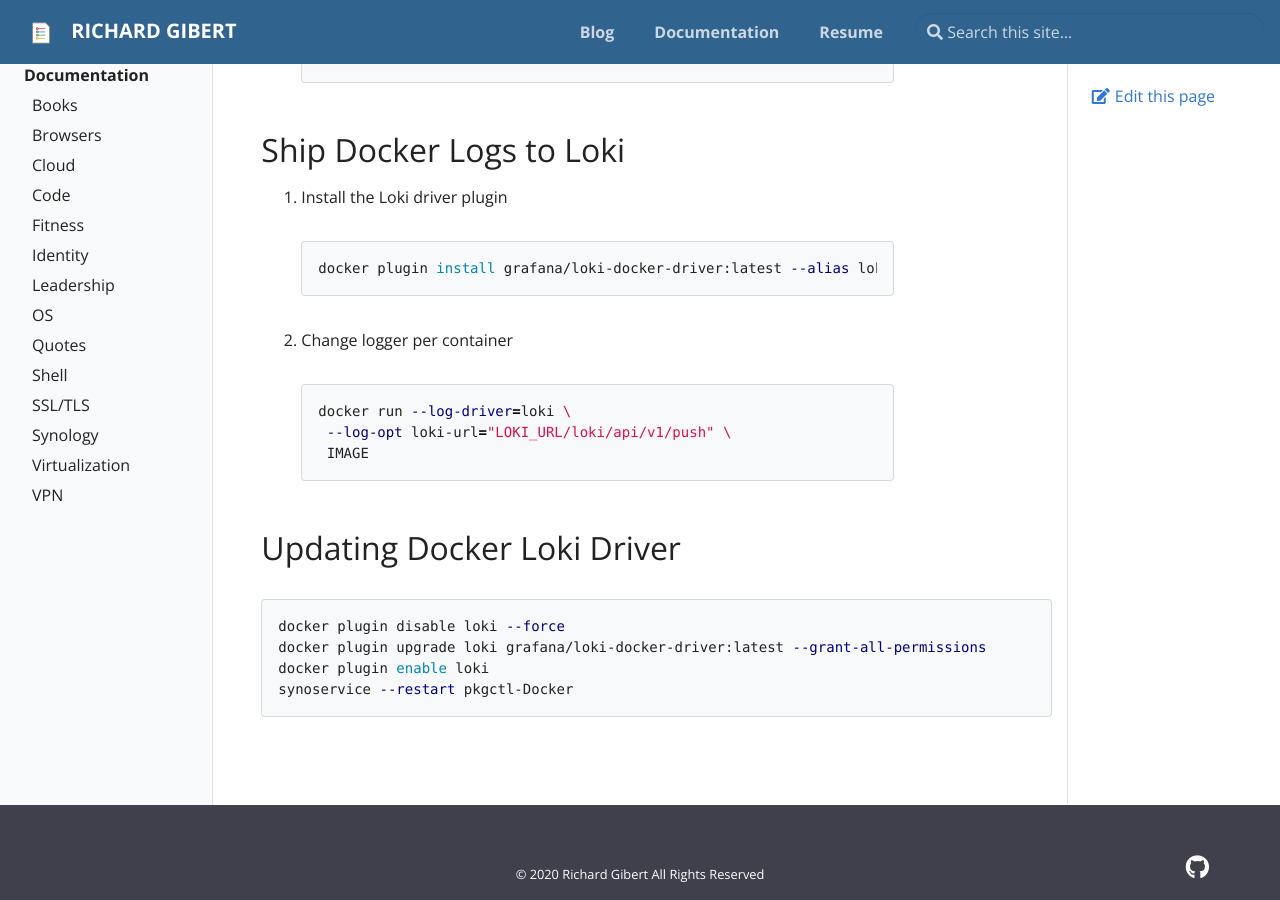
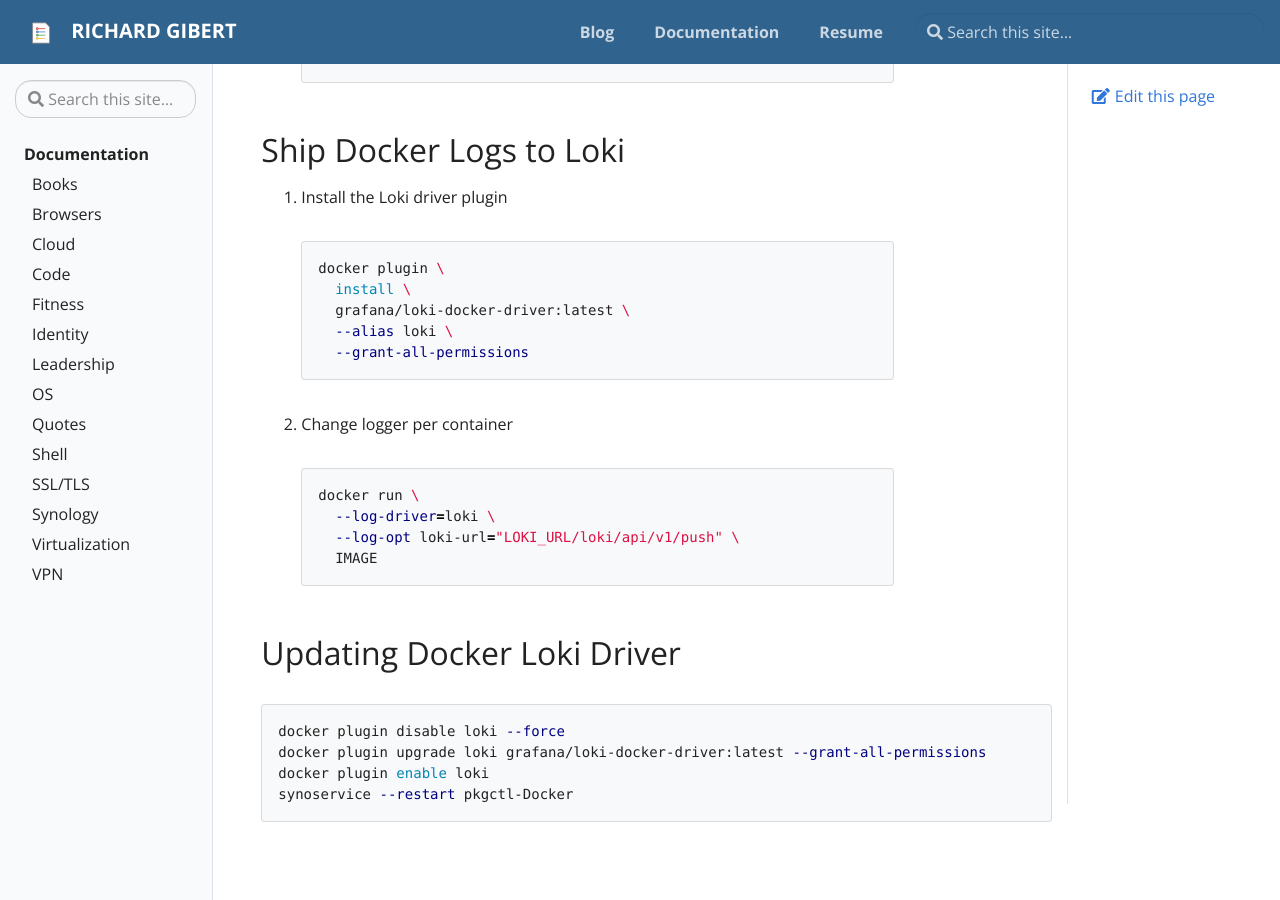
Before and after one commit to rgibert/rgibert.github.io, a Jekyll site: the page built from _docs/synology.md, in a window 1280 px wide and 900 px high, scrolled down 1135 px. Built offline with Jekyll 4.4.1, drawn with Linux system fonts in a browser that asks for light colours.

Commit message:
Update synology.md

```diff
--- a/_docs/synology.md
+++ b/_docs/synology.md
@@ -40,13 +40,18 @@
 
 1. Install the Loki driver plugin
 ~~~ bash
-docker plugin install grafana/loki-docker-driver:latest --alias loki --grant-all-permissions
+docker plugin \
+  install \
+  grafana/loki-docker-driver:latest \
+  --alias loki \
+  --grant-all-permissions
 ~~~
 1. Change logger per container
 ~~~ bash
-docker run --log-driver=loki \
-    --log-opt loki-url="LOKI_URL/loki/api/v1/push" \
-    IMAGE
+docker run \
+  --log-driver=loki \
+  --log-opt loki-url="LOKI_URL/loki/api/v1/push" \
+  IMAGE
 ~~~
 
 ## Updating Docker Loki Driver
```
